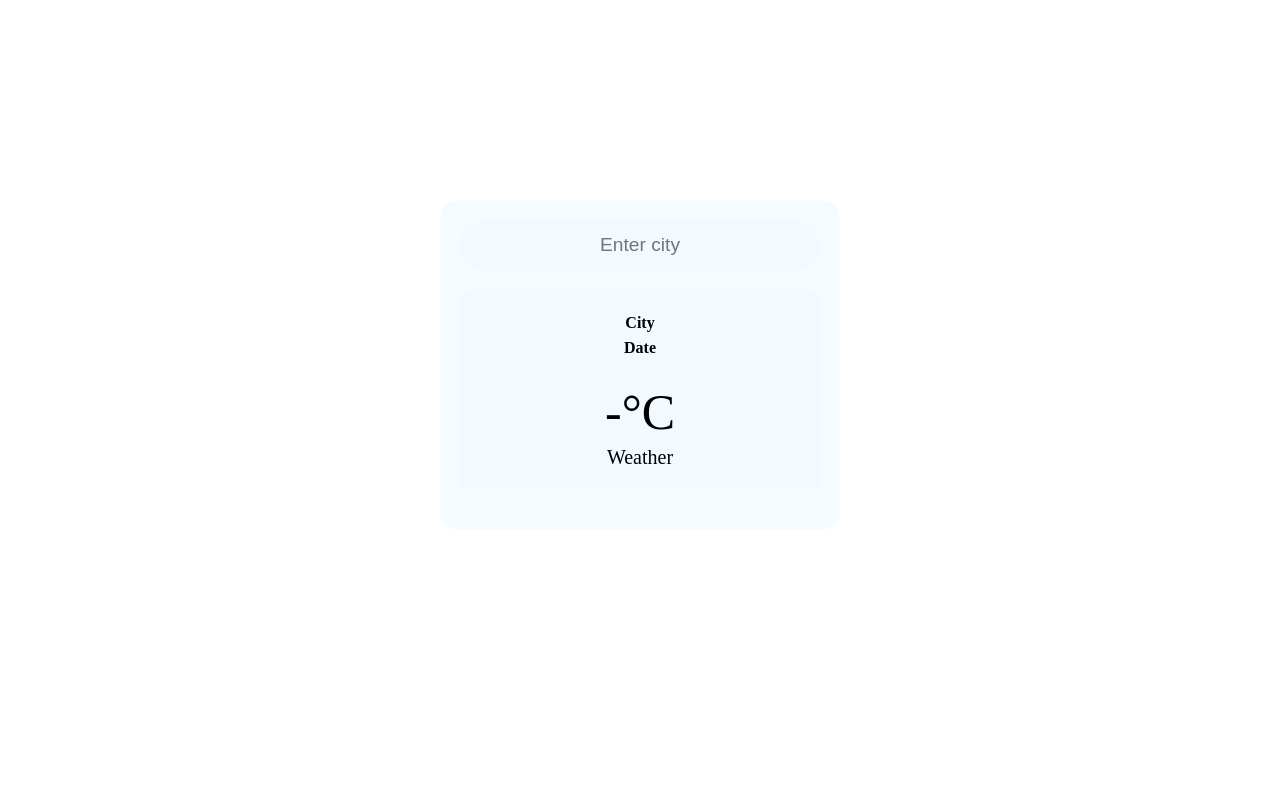
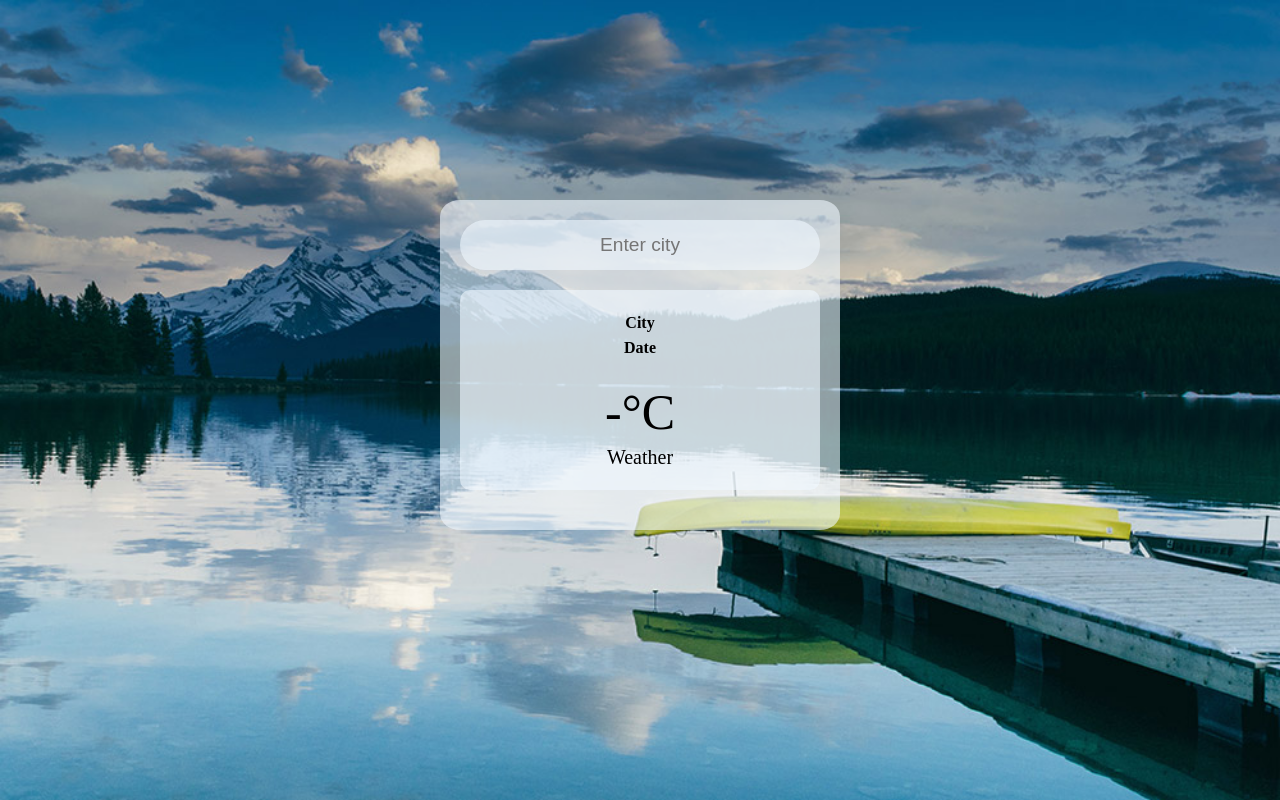
Before and after one commit to jinnies47/know-your-weather, a plain HTML site: page index.html in a window 1280 px wide. Drawn offline with Linux system fonts and the light colour scheme.

Commit message:
Update index.html

```diff
--- a/index.html
+++ b/index.html
@@ -8,7 +8,7 @@
     <link rel='stylesheet' type='text/css' media='screen' href='style.css'>
 
 </head>
-<body style="background-image: url(bkg2.jpg); background-repeat: no-repeat; background-size: cover; background-attachment: fixed;">
+<body style="background-image: url(Weather.jpg); background-repeat: no-repeat; background-size: cover; background-attachment: fixed;">
     <div class="main" style="border-radius: 5%;">
         <div class="input">
             <input type="text" id="input-box" class="input-box" placeholder="Enter city">
```
